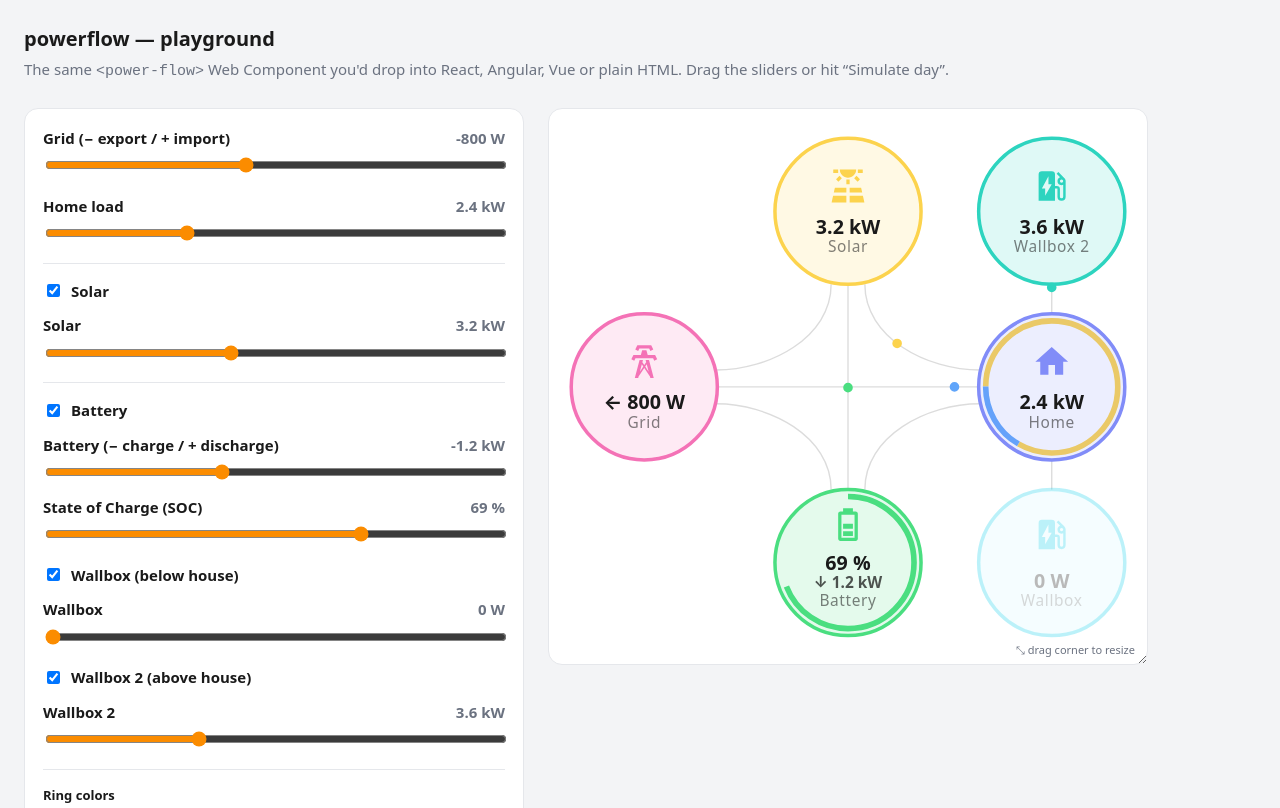
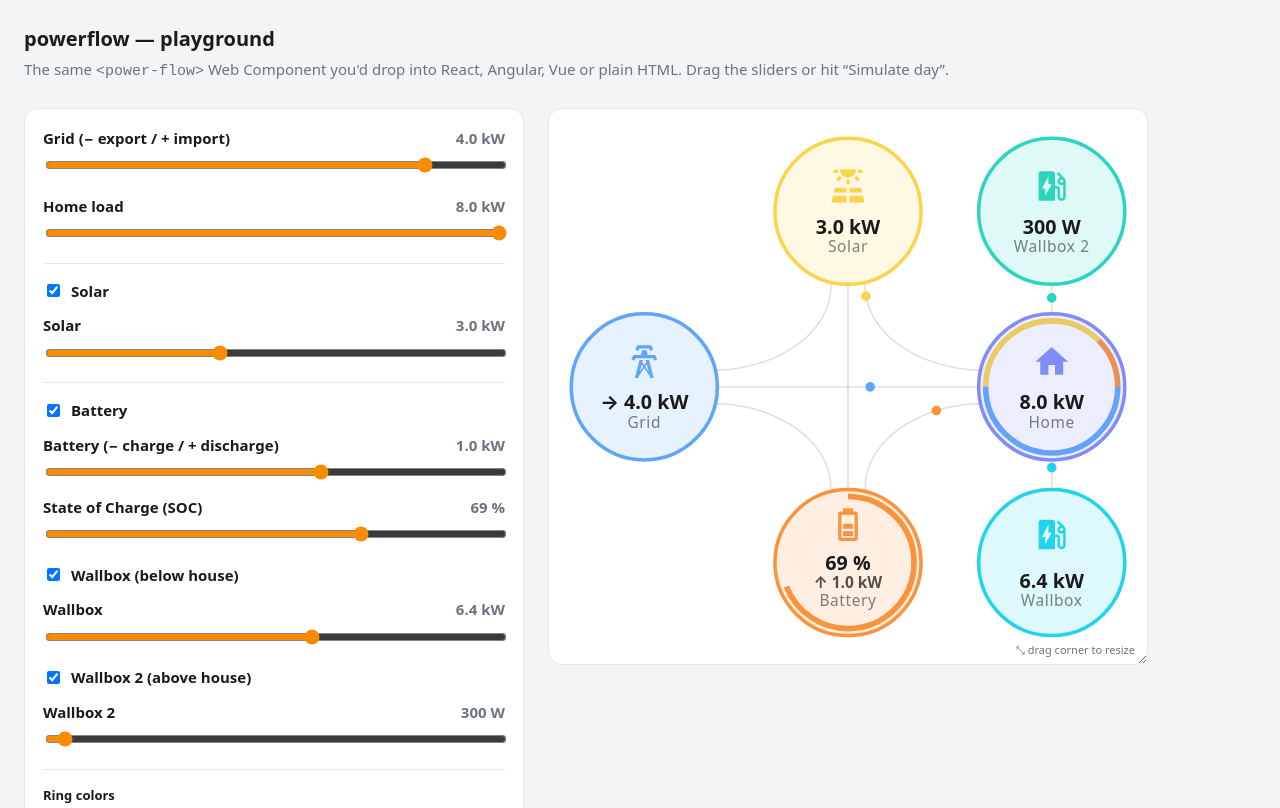
Before and after one commit to mihaitom/power-flow-diagram, a website built with Vite: page index.html in a window 1280 px wide. Shown: the top 808 px of the page. Built offline with nearby package versions, Linux system fonts and the light colour scheme.

Commit message:
better default values for playground

```diff
--- a/index.html
+++ b/index.html
@@ -136,11 +136,11 @@
       <div class="card">
         <div class="ctrl">
           <label>Grid (− export / + import) <span class="v" id="v-grid"></span></label>
-          <input id="grid" type="range" min="-6000" max="6000" step="50" value="-800" />
+          <input id="grid" type="range" min="-6000" max="6000" step="50" value="4000" />
         </div>
         <div class="ctrl">
           <label>Home load <span class="v" id="v-load"></span></label>
-          <input id="load" type="range" min="0" max="8000" step="50" value="2400" />
+          <input id="load" type="range" min="0" max="8000" step="50" value="8000" />
         </div>
         <hr />
         <label class="toggle">
@@ -148,7 +148,7 @@
         </label>
         <div class="ctrl" id="solar-ctrls">
           <label>Solar <span class="v" id="v-solar"></span></label>
-          <input id="solar" type="range" min="0" max="8000" step="50" value="3200" />
+          <input id="solar" type="range" min="0" max="8000" step="50" value="3000" />
         </div>
         <hr />
 
@@ -157,7 +157,7 @@
         </label>
         <div class="ctrl" id="battery-ctrls">
           <label>Battery (− charge / + discharge) <span class="v" id="v-battery"></span></label>
-          <input id="battery" type="range" min="-5000" max="5000" step="50" value="-1200" />
+          <input id="battery" type="range" min="-5000" max="5000" step="50" value="1000" />
           <label style="margin-top: 10px">State of Charge (SOC)  <span class="v" id="v-soc"></span></label>
           <input id="soc" type="range" min="0" max="100" step="1" value="69" />
         </div>
@@ -167,7 +167,7 @@
         </label>
         <div class="ctrl" id="wallbox-ctrls">
           <label>Wallbox <span class="v" id="v-wallbox"></span></label>
-          <input id="wallbox" type="range" min="0" max="11000" step="100" value="0" />
+          <input id="wallbox" type="range" min="0" max="11000" step="100" value="6400" />
         </div>
 
         <label class="toggle">
@@ -175,7 +175,7 @@
         </label>
         <div class="ctrl" id="wallbox2-ctrls">
           <label>Wallbox 2 <span class="v" id="v-wallbox2"></span></label>
-          <input id="wallbox2" type="range" min="0" max="11000" step="100" value="3600" />
+          <input id="wallbox2" type="range" min="0" max="11000" step="100" value="300" />
         </div>
 
         <hr />
@@ -371,7 +371,7 @@
         // solar=8000 powers house+EV(6400) and exports 1000, no battery
         { label: "Solar + EV",        solar: 8000, load: 7000,  battery:  null, grid: -1000, wallbox: 6400, wallbox2: null },
         // two EVs + battery discharge, heavy grid import
-        { label: "2 EVs",             solar: 3000, load: 8000,  battery:  1000, grid:  4000, wallbox: 3600, wallbox2: 3600 },
+        { label: "2 EVs",             solar: 3000, load: 8000,  battery:  1000, grid:  4000, wallbox: 6400, wallbox2: 300 },
         // night: battery covers 800 W, grid covers 1200 W
         { label: "Night: bat + grid", solar: 0, load: 2000,  battery:   800, grid:  1200, wallbox: null, wallbox2: null },
         // night EV: bat+grid charge car
```
Also changed, not shown: pnpm-lock.yaml.
